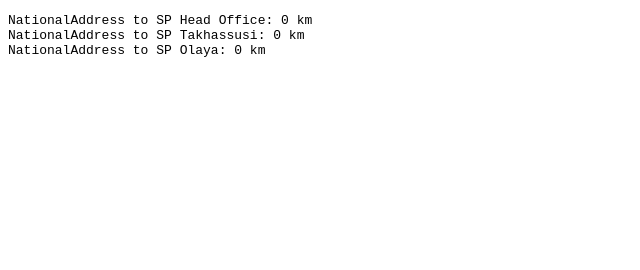
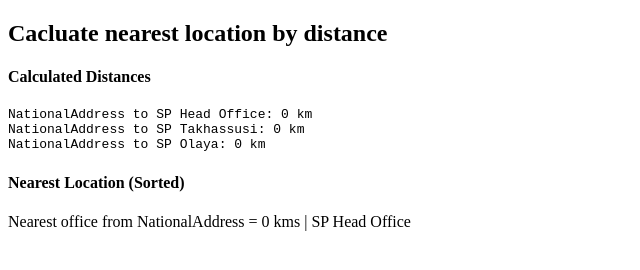
Before and after one commit to delatitude/find-distance, a plain HTML site: page index.html in a window 1280 px wide. Shown: the whole page, without its empty margins (0-640 px from the left). Drawn offline with Linux system fonts and the light colour scheme; some packages are replaced by stand-ins of ours.

Commit message:
sorted array. completed solution.

```diff
--- a/index.html
+++ b/index.html
@@ -2,11 +2,16 @@
 <html>
 <head>
     <meta charset="utf-8" />
-    <title></title>
+    <title>Nearest Location by distance</title>
 </head>
 <body>
+    <h2>Cacluate nearest location by distance</h2>
+    <h4>Calculated Distances</h4>
     <pre id="output"></pre>
+    <h4>Nearest Location (Sorted)</h4>
+    <div id="after-sorting"></div>
     <script type="text/javascript" src="https://maps.googleapis.com/maps/api/js?v=3.exp&sensor=false&libraries=geometry"></script>
+
 	<script type="text/javascript">
         var home = ['NationalAddress', new google.maps.LatLng(24.742327,46.655987)];
 
@@ -17,15 +22,30 @@
         ];
 
         var output = '';
+        var speeds = [];
 
         var dist = google.maps.geometry.spherical.computeDistanceBetween;
 
-        pts.forEach(function(pt){
-            output += home[0] + ' to ' + pt[0] + ': ' +
-                (dist(home[1], pt[1])/1000).toFixed(0) + ' km\n';
+        pts.forEach(function(pt) {
+            var distance = (dist(home[1], pt[1])/1000).toFixed(0);
+            output += home[0] + ' to ' + pt[0] + ': ' + distance + ' km\n';
+            var locationWithSpeed = [parseInt(distance),pt[0]];
+            speeds.push(locationWithSpeed);
         });
 
+        //--- sort speeds slow to high
+        speeds.sort(sortFunction);
+
+        function sortFunction(a, b) {
+            if (a[0] === b[0]) {
+                return 0;
+            }
+            else {
+                return (a[0] < b[0]) ? -1 : 1;
+            }
+        }
         document.getElementById('output').innerText = output;
+        document.getElementById('after-sorting').innerText = 'Nearest office from ' + home[0] + ' = ' + speeds[0][0] + ' kms | ' + speeds[0][1];
 	</script>
 </body>
 </html>
```
